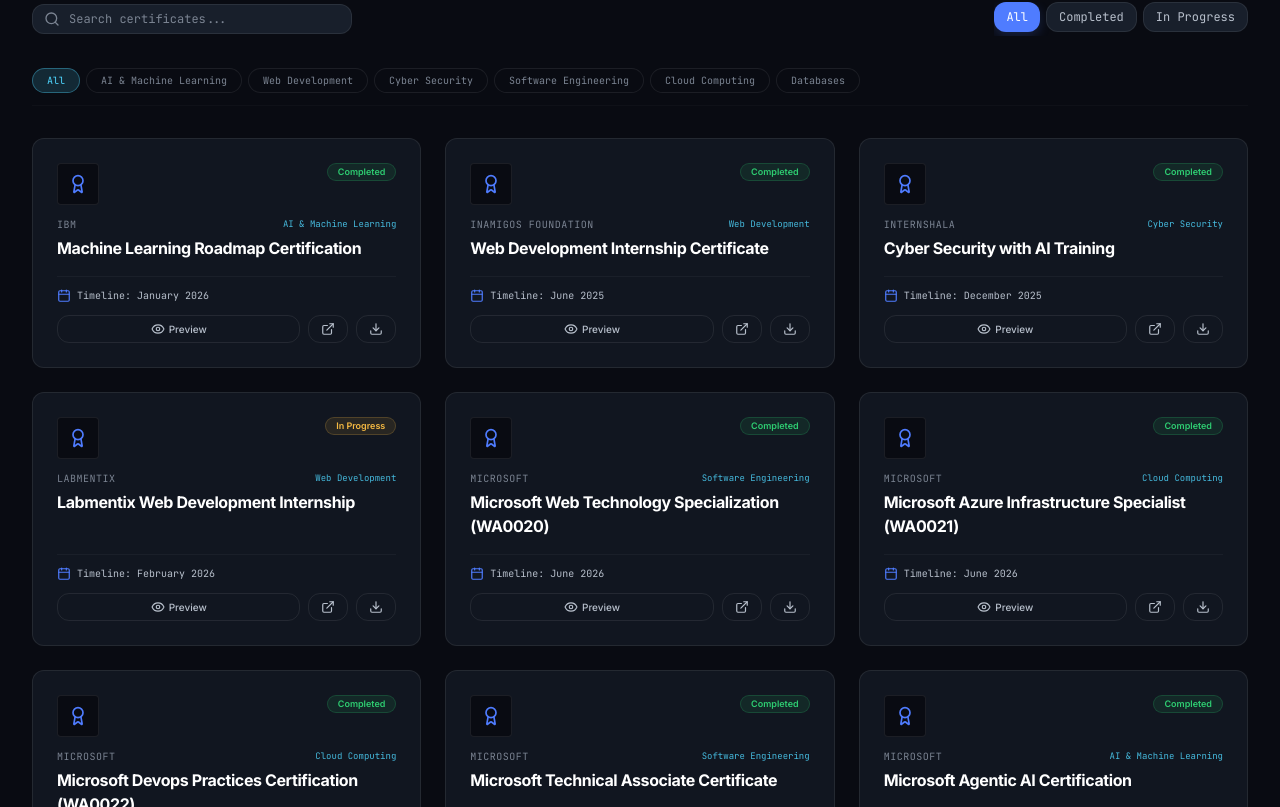
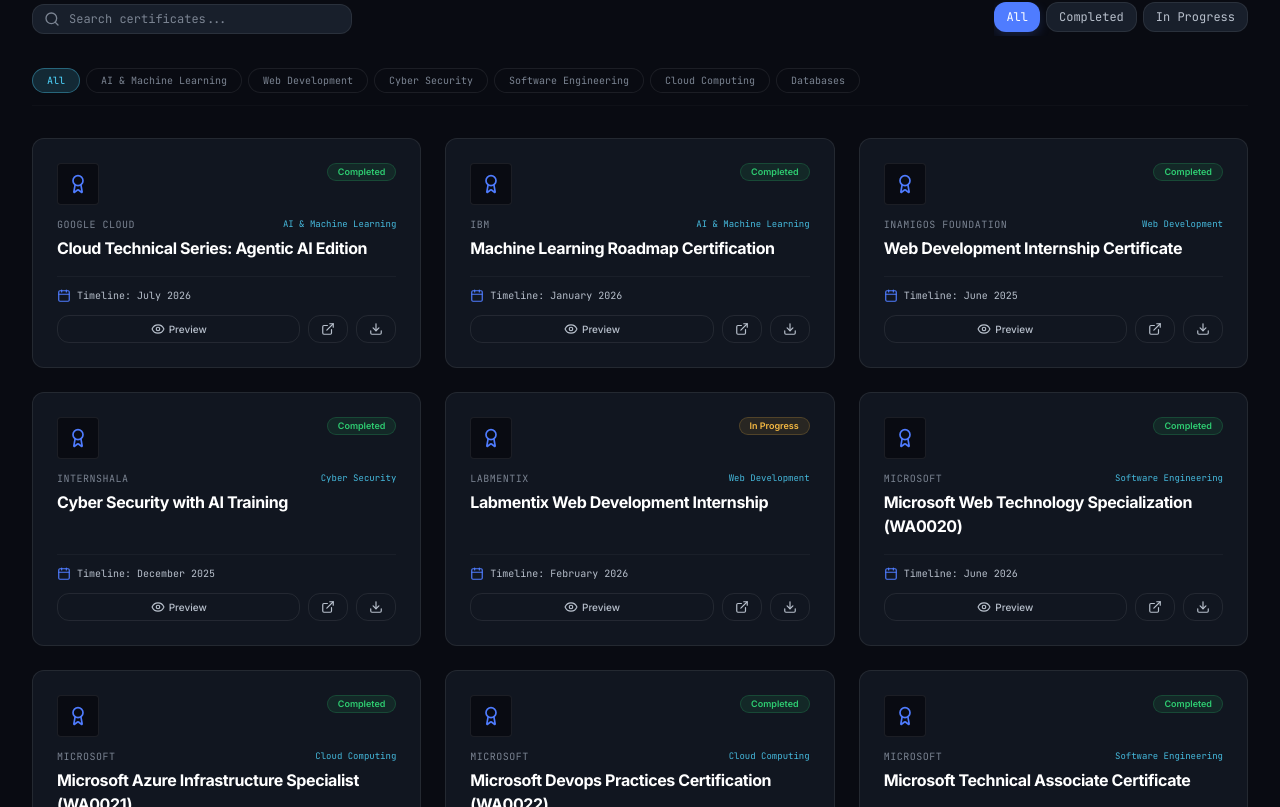
Before and after one commit to rishabhjain071130-glitch/rishabh-jain, a Next.js app: page / in a window 1280 px wide. Shown: the part 6873-7680 px from the top of the page. Built offline with nearby package versions, Linux system fonts and the light colour scheme; no server answers.

Commit message:
feat: add Google Cloud Agentic AI Edition certificate

```diff
--- a/content/certificates.ts
+++ b/content/certificates.ts
@@ -1,6 +1,18 @@
 import { Certificate } from "@/types";
 
 export const certificates: Certificate[] = [
+  {
+    "id": "google-cloud-agentic-ai-edition",
+    "title": "Cloud Technical Series: Agentic AI Edition",
+    "organization": "Google Cloud",
+    "issueDate": "July 2026",
+    "completionDate": "July 2026",
+    "credentialId": "GC-CTSAAI-2026",
+    "previewImage": "/certificates/google-cloud/agentic-ai-edition.jpg",
+    "download": "/certificates/google-cloud/agentic-ai-edition.jpg",
+    "status": "Completed",
+    "category": "AI & Machine Learning"
+  },
   {
     "id": "ibm-ibm-ml",
     "title": "Machine Learning Roadmap Certification",
--- a/scripts/scan-assets.js
+++ b/scripts/scan-assets.js
@@ -87,6 +87,7 @@
 const certsList = [];
 
 const orgMap = {
+  'google-cloud': 'Google Cloud',
   'ibm': 'IBM',
   'inamigos': 'InAmigos Foundation',
   'internshala': 'Internshala',
@@ -98,6 +99,13 @@
 };
 
 const knownFiles = {
+  "agentic-ai-edition.jpg": {
+    title: "Cloud Technical Series: Agentic AI Edition",
+    issueDate: "July 2026",
+    completionDate: "July 2026",
+    credentialId: "GC-CTSAAI-2026",
+    category: "AI & Machine Learning"
+  },
   "ibm ml.jpeg": {
     title: "Machine Learning Roadmap Certification",
     issueDate: "January 2026",
```
Also changed, not shown: public/certificates/google-cloud/agentic-ai-edition.jpg (added).
